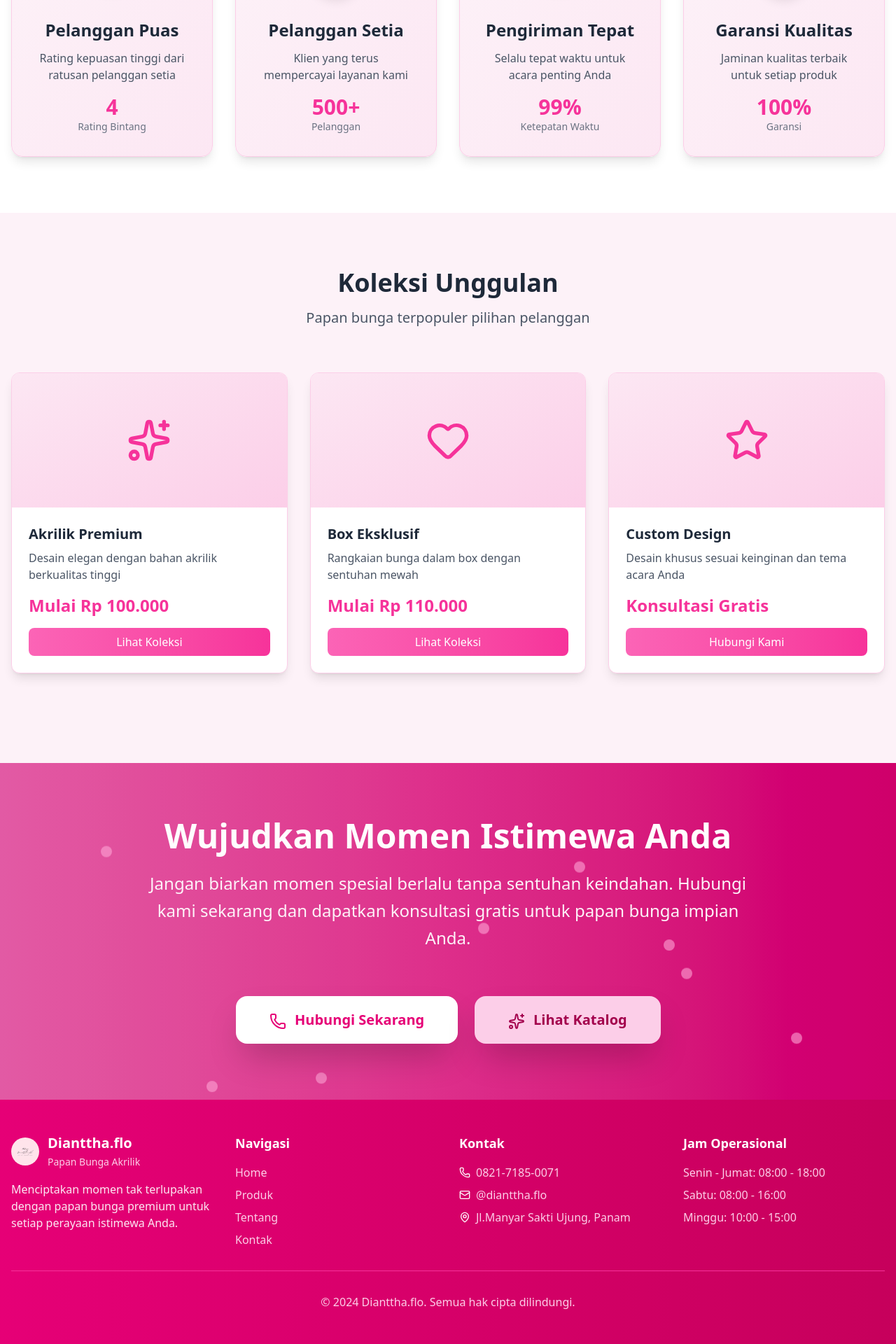
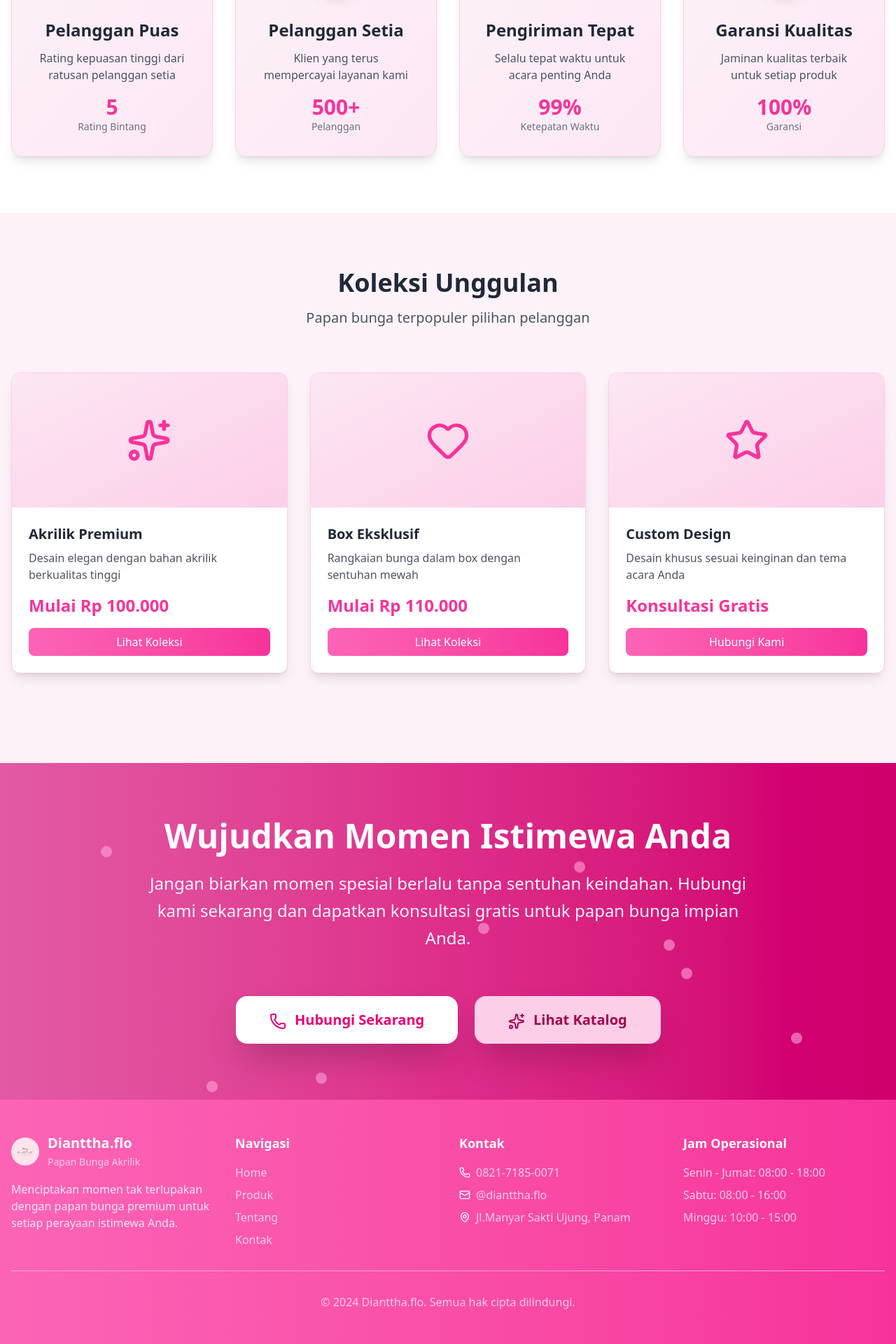
Before and after one commit to Anggiprayoga28/Dianttha.flo, a React (Vite) app: page / in a window 1280 px wide. Shown: the part 1228-3148 px from the top of the page at 70% size. Built offline with nearby package versions, Linux system fonts and the light colour scheme.

Commit message:
Fix: Updated colour footer

```diff
--- a/src/App.jsx
+++ b/src/App.jsx
@@ -716,7 +716,7 @@ const HomePage = ({ onPageChange }) => {
               <h3 className="text-2xl font-bold text-gray-800 mb-3">Pelanggan Puas</h3>
               <p className="text-gray-600 mb-4">Rating kepuasan tinggi dari ratusan pelanggan setia</p>
               <div className="text-3xl font-bold text-pink-500">
-                <AnimatedCounter end={4.9} />
+                <AnimatedCounter end={5} />
               </div>
               <div className="text-sm text-gray-500">Rating Bintang</div>
             </div>
@@ -1450,7 +1450,7 @@ const App = () => {
       />
 
       {/* Footer */}
-      <footer className="bg-gradient-to-r from-pink-600 to-pink-700 text-white py-12">
+      <footer className="bg-gradient-to-r from-pink-400 to-pink-500 text-white py-12">
         <div className="container mx-auto px-4">
           <div className="grid grid-cols-1 md:grid-cols-4 gap-8">
             <div>
@@ -1536,7 +1536,7 @@ const App = () => {
             </div>
           </div>
 
-          <div className="border-t border-pink-500 mt-8 pt-8 text-center">
+          <div className="border-t border-pink-300 mt-8 pt-8 text-center">
             <p className="text-pink-200">
               &copy; 2024 Dianttha.flo. Semua hak cipta dilindungi.
             </p>
```
